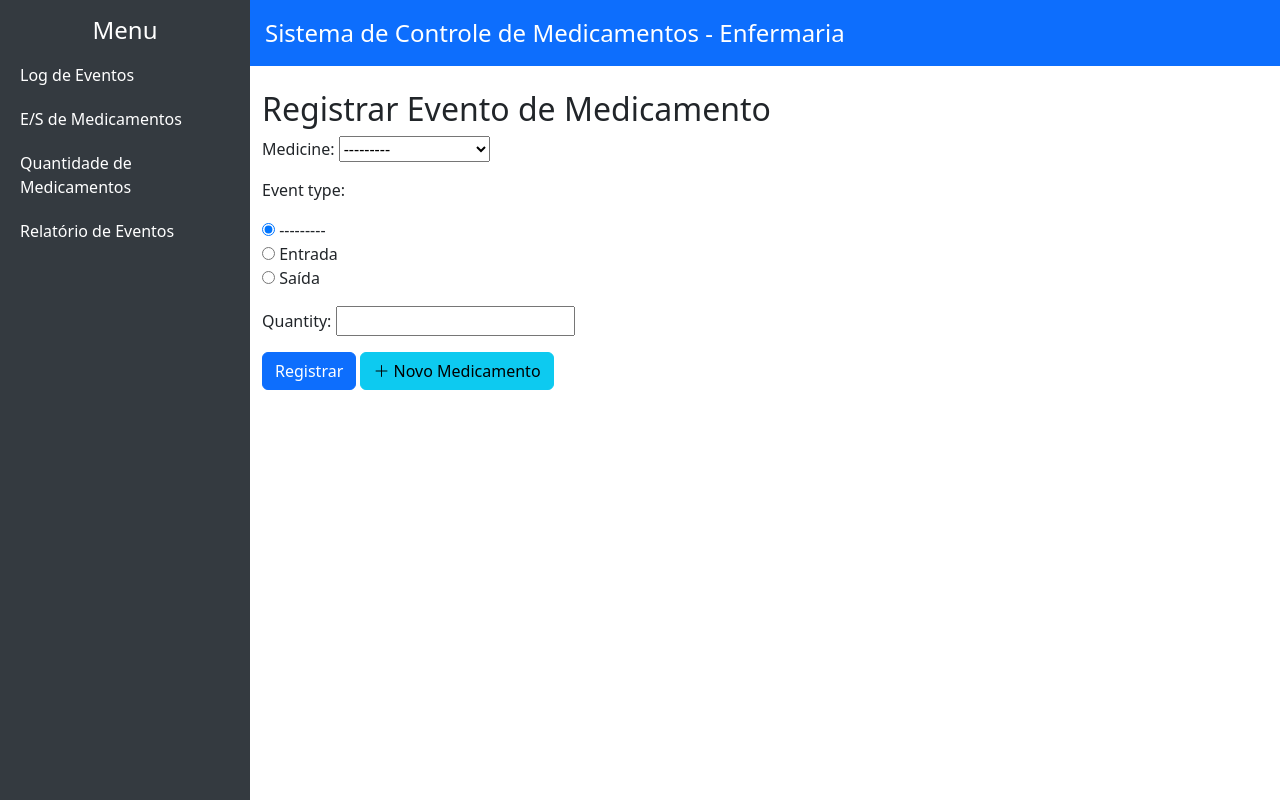
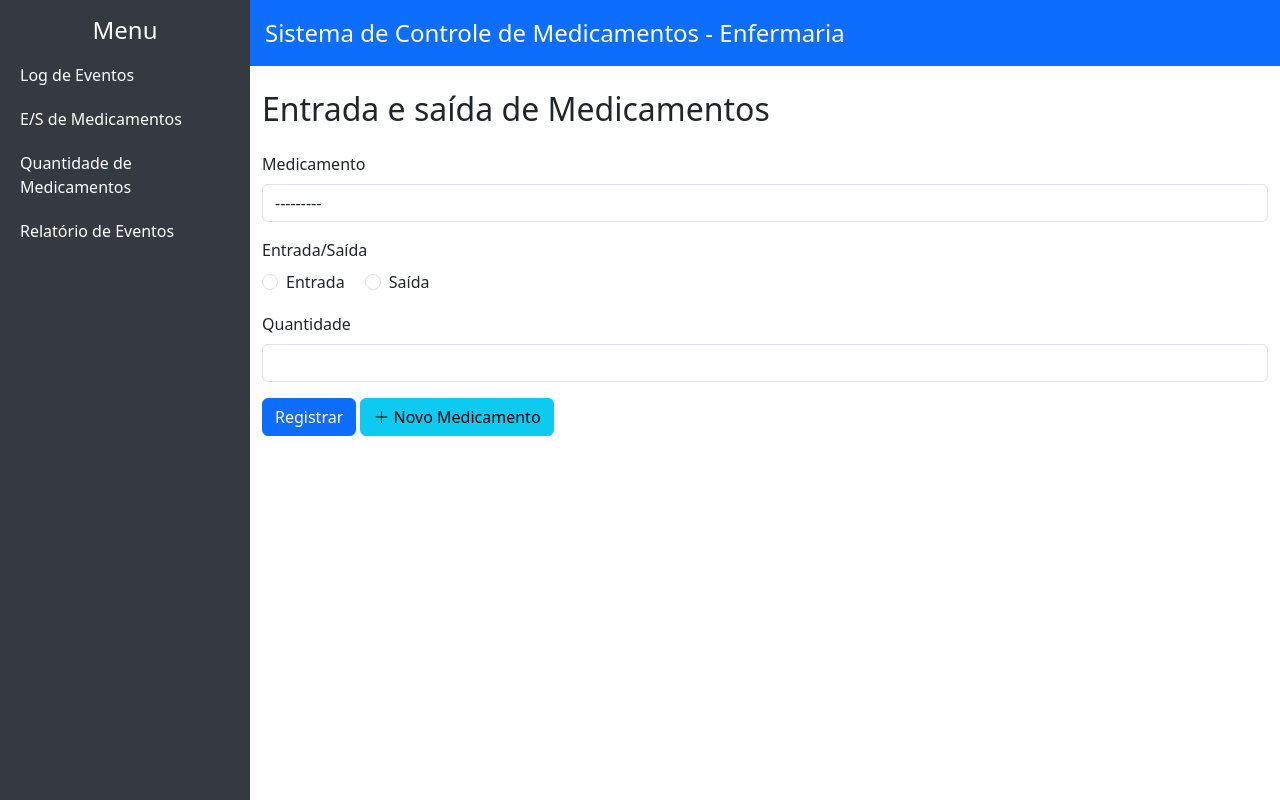
Before and after one commit to luiz-oberto/medicines-control, a Django app: page /registrar-evento/ in a window 1280 px wide. Run offline with Django 5.2, Linux system fonts and the light colour scheme; tables that the repository leaves empty hold one stand-in row (values such as "Sample post").

Commit message:
changes made to templates and forms corrections

```diff
--- a/app/forms.py
+++ b/app/forms.py
@@ -3,11 +3,22 @@ from .models import EventsLog, Medicine
 
 
 class EventsLogForm(forms.ModelForm):
+    EVENT_CHOICES = [
+        ('EN', 'Entrada'),
+        ('SA', 'Saída'),
+    ]
+
+    event_type = forms.ChoiceField(
+        choices=EVENT_CHOICES,
+        widget=forms.RadioSelect(attrs={'class': 'form-check-input'}),
+        required=True,
+    )
     class Meta:
         model = EventsLog
         fields = ['medicine', 'event_type', 'quantity'] # 'responsible' -> para quando tivermos usuários envolvidos
         widgets = {
-            'event_type': forms.RadioSelect
+            'medicine': forms.Select(attrs={'class': 'form-control'}),
+            'quantity': forms.NumberInput(attrs={'class': 'form-control'}),
         }
 
 
--- a/app/models.py
+++ b/app/models.py
@@ -24,4 +24,4 @@ class EventsLog(models.Model):
     # responsible = models.CharField(max_length=100)  # Ou um ForeignKey para User se tiver login
 
     def __str__(self):
-        return f"{self.get_event_type_display()} de {self.quantity} {self.medicine.name} em {self.timestamp.strftime('%d/%m/%Y %H:%M')}"
+        return f"{self.get_event_type_display()} de {self.quantity} {self.medicine.name} em {self.timestamp.strftime('%d/%m/%Y %H:%M')}" # type: ignore
--- a/app/templates/home/registrar_evento.html
+++ b/app/templates/home/registrar_evento.html
@@ -2,22 +2,41 @@
 
 {% block content %}
 <div class="container mt-4">
-    <h2>Registrar Evento de Medicamento</h2>
+    <h2 class="mb-4">Entrada e saída de Medicamentos</h2>
 
     <!-- Formulário principal de eventos -->
-    <form method="post">
+    <form method="post" class="mb-3">
         {% csrf_token %}
-        {{ form_events.as_p }}
+
+        <div class="mb-3">
+            <label for="{{ form_events.medicine.id_for_label }}" class="form-label">Medicamento</label>
+            {{ form_events.medicine }}
+        </div>
+
+        <div class="mb-3">
+            <label class="form-label d-block">Entrada/Saída</label>
+            {% for radio in form_events.event_type %}
+                <div class="form-check form-check-inline">
+                    {{ radio.tag }}
+                    <label class="form-check-label" for="{{ radio.id_for_label }}">{{ radio.choice_label }}</label>
+                </div>
+            {% endfor %}
+        </div>
+
+        <div class="mb-3">
+            <label for="{{ form_events.quantity.id_for_label }}" class="form-label">Quantidade</label>
+            {{ form_events.quantity }}
+        </div>
+
         <button type="submit" class="btn btn-primary" name="submit_event">Registrar</button>
 
         <!-- Botão para abrir modal -->
         <button class="btn btn-info" type="button" data-bs-toggle="modal" data-bs-target="#modal">
-          <i class="bi bi-plus-lg"></i>
-            Novo Medicamento
+            <i class="bi bi-plus-lg"></i> Novo Medicamento
         </button>
 
         {% for message in messages %}
-          <div class="alert alert-{{ message.tags }} mt-3">{{ message }}</div>
+            <div class="alert alert-{{ message.tags }} mt-3">{{ message }}</div>
         {% endfor %}
     </form>
 
@@ -25,15 +44,17 @@
     <div class="modal fade" id="modal" tabindex="-1" aria-labelledby="modalLabel" aria-hidden="true">
         <div class="modal-dialog">
             <div class="modal-content">
-                <form method="post">  <!-- IMPORTANTE: colocar o form aqui, englobando modal inteiro -->
+                <form method="post">
                     {% csrf_token %}
                     <div class="modal-header">
                         <h5 class="modal-title" id="modalLabel">Registrar novo medicamento</h5>
                         <button class="btn-close" type="button" data-bs-dismiss="modal" aria-label="Close"></button>
                     </div>
                     <div class="modal-body">
-                        <p>Digite o nome do novo medicamento</p>
-                        {{ form_register.as_p }}
+                        <div class="mb-3">
+                            <label for="{{ form_register.name.id_for_label }}" class="form-label">Nome do medicamento</label>
+                            {{ form_register.name }}
+                        </div>
                     </div>
                     <div class="modal-footer">
                         <button class="btn btn-secondary" type="button" data-bs-dismiss="modal">Fechar</button>
```
Also changed, not shown: app/templates/home/index.html (+21 -4 lines), 1 other file.
